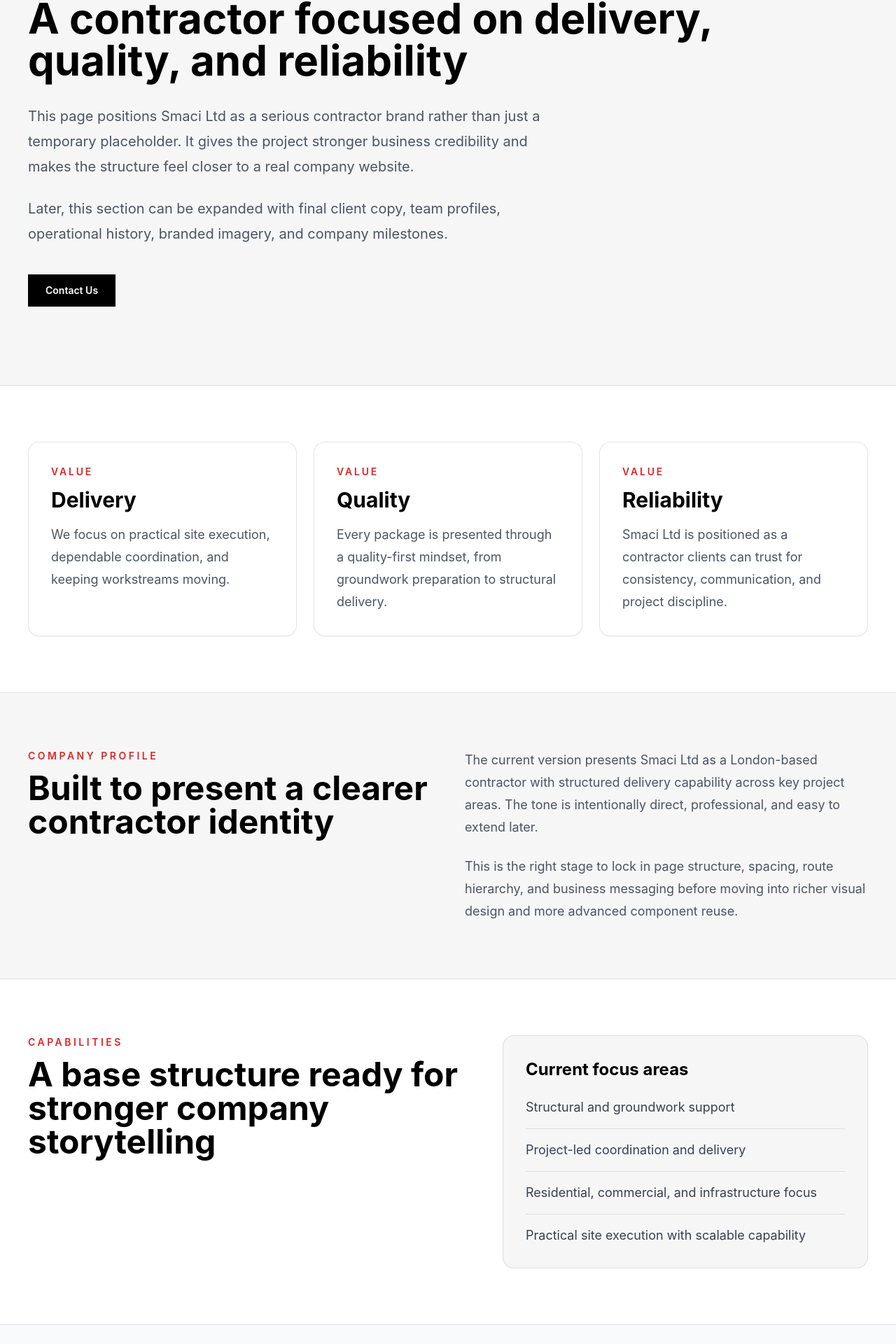
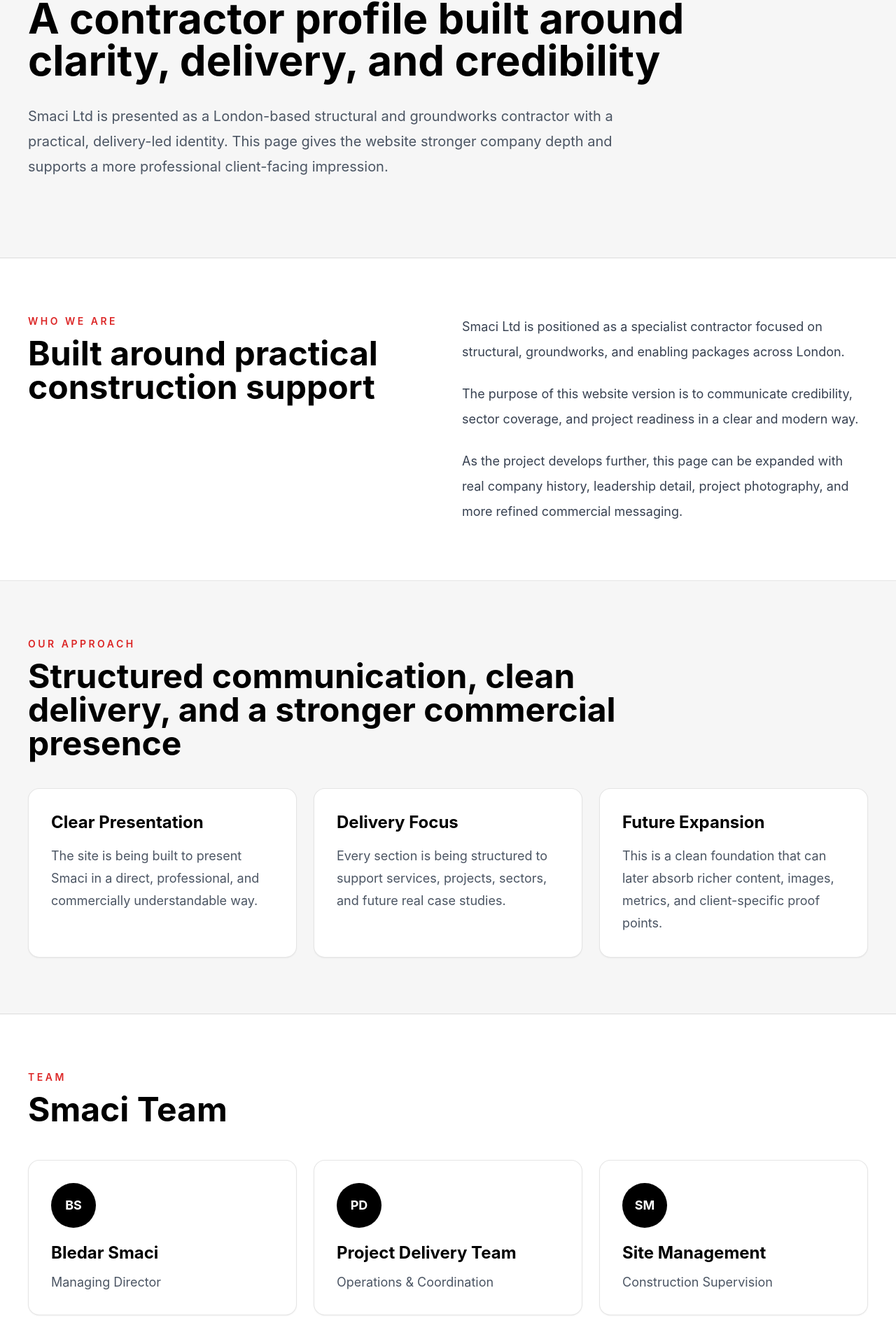
Before and after one commit to AlmirPeza/smaci-website, a React (Vite) app: page /about in a window 1280 px wide. Shown: the part 233-2153 px from the top of the page at 70% size. Built offline with nearby package versions, Linux system fonts and the light colour scheme.

Commit message:
feat: add company support pages and legal placeholders

```diff
--- a/src/pages/About.tsx
+++ b/src/pages/About.tsx
@@ -1,28 +1,9 @@
 import { Link } from "react-router-dom";
 
-const values = [
-  {
-    title: "Delivery",
-    description:
-      "We focus on practical site execution, dependable coordination, and keeping workstreams moving.",
-  },
-  {
-    title: "Quality",
-    description:
-      "Every package is presented through a quality-first mindset, from groundwork preparation to structural delivery.",
-  },
-  {
-    title: "Reliability",
-    description:
-      "Smaci Ltd is positioned as a contractor clients can trust for consistency, communication, and project discipline.",
-  },
-];
-
-const capabilities = [
-  "Structural and groundwork support",
-  "Project-led coordination and delivery",
-  "Residential, commercial, and infrastructure focus",
-  "Practical site execution with scalable capability",
+const team = [
+  { name: "Bledar Smaci", role: "Managing Director" },
+  { name: "Project Delivery Team", role: "Operations & Coordination" },
+  { name: "Site Management", role: "Construction Supervision" },
 ];
 
 export default function About() {
@@ -31,104 +12,147 @@ export default function About() {
       <section className="border-b border-black/10">
         <div className="mx-auto max-w-7xl px-6 py-20 md:px-10 md:py-28">
           <p className="mb-4 text-sm font-semibold uppercase tracking-[0.25em] text-red-600">
-            About Smaci Ltd
+            About
           </p>
 
           <h1 className="max-w-5xl text-5xl font-bold leading-tight md:text-6xl">
-            A contractor focused on delivery, quality, and reliability
+            A contractor profile built around clarity, delivery, and credibility
           </h1>
 
-          <div className="mt-8 max-w-3xl space-y-6 text-xl leading-9 text-gray-600">
+          <p className="mt-8 max-w-4xl text-xl leading-9 text-gray-600">
+            Smaci Ltd is presented as a London-based structural and groundworks
+            contractor with a practical, delivery-led identity. This page gives
+            the website stronger company depth and supports a more professional
+            client-facing impression.
+          </p>
+        </div>
+      </section>
+
+      <section className="border-b border-black/10 bg-white">
+        <div className="mx-auto grid max-w-7xl gap-10 px-6 py-20 md:px-10 lg:grid-cols-2">
+          <div>
+            <p className="mb-3 text-sm font-semibold uppercase tracking-[0.25em] text-red-600">
+              Who We Are
+            </p>
+            <h2 className="text-4xl font-bold md:text-5xl">
+              Built around practical construction support
+            </h2>
+          </div>
+
+          <div className="space-y-6 text-lg leading-9 text-gray-700">
             <p>
-              This page positions Smaci Ltd as a serious contractor brand rather
-              than just a temporary placeholder. It gives the project stronger
-              business credibility and makes the structure feel closer to a real
-              company website.
+              Smaci Ltd is positioned as a specialist contractor focused on
+              structural, groundworks, and enabling packages across London.
             </p>
             <p>
-              Later, this section can be expanded with final client copy, team
-              profiles, operational history, branded imagery, and company
-              milestones.
+              The purpose of this website version is to communicate credibility,
+              sector coverage, and project readiness in a clear and modern way.
+            </p>
+            <p>
+              As the project develops further, this page can be expanded with
+              real company history, leadership detail, project photography, and
+              more refined commercial messaging.
             </p>
           </div>
+        </div>
+      </section>
 
-          <div className="mt-10">
-            <Link
-              to="/contact"
-              className="inline-flex border border-black bg-black px-6 py-3 text-sm font-semibold text-white transition hover:bg-white hover:text-black"
-            >
-              Contact Us
-            </Link>
+      <section className="border-b border-black/10">
+        <div className="mx-auto max-w-7xl px-6 py-20 md:px-10">
+          <p className="mb-3 text-sm font-semibold uppercase tracking-[0.25em] text-red-600">
+            Our Approach
+          </p>
+          <h2 className="max-w-4xl text-4xl font-bold md:text-5xl">
+            Structured communication, clean delivery, and a stronger commercial presence
+          </h2>
+
+          <div className="mt-10 grid gap-6 md:grid-cols-3">
+            <article className="rounded-2xl border border-black/10 bg-white p-8 shadow-sm">
+              <h3 className="mb-4 text-2xl font-bold">Clear Presentation</h3>
+              <p className="text-lg leading-8 text-gray-600">
+                The site is being built to present Smaci in a direct,
+                professional, and commercially understandable way.
+              </p>
+            </article>
+
+            <article className="rounded-2xl border border-black/10 bg-white p-8 shadow-sm">
+              <h3 className="mb-4 text-2xl font-bold">Delivery Focus</h3>
+              <p className="text-lg leading-8 text-gray-600">
+                Every section is being structured to support services, projects,
+                sectors, and future real case studies.
+              </p>
+            </article>
+
+            <article className="rounded-2xl border border-black/10 bg-white p-8 shadow-sm">
+              <h3 className="mb-4 text-2xl font-bold">Future Expansion</h3>
+              <p className="text-lg leading-8 text-gray-600">
+                This is a clean foundation that can later absorb richer content,
+                images, metrics, and client-specific proof points.
+              </p>
+            </article>
           </div>
         </div>
       </section>
 
       <section className="border-b border-black/10 bg-white">
-        <div className="mx-auto grid max-w-7xl gap-6 px-6 py-20 md:grid-cols-3 md:px-10">
-          {values.map((value) => (
-            <article
-              key={value.title}
-              className="rounded-2xl border border-black/10 bg-white p-8 shadow-sm"
-            >
-              <p className="mb-3 text-sm font-semibold uppercase tracking-[0.2em] text-red-600">
-                Value
-              </p>
-              <h2 className="mb-4 text-3xl font-bold">{value.title}</h2>
-              <p className="text-lg leading-8 text-gray-600">
-                {value.description}
-              </p>
-            </article>
-          ))}
-        </div>
-      </section>
+        <div className="mx-auto max-w-7xl px-6 py-20 md:px-10">
+          <p className="mb-3 text-sm font-semibold uppercase tracking-[0.25em] text-red-600">
+            Team
+          </p>
+          <h2 className="text-4xl font-bold md:text-5xl">Smaci Team</h2>
 
-      <section className="border-b border-black/10">
-        <div className="mx-auto grid max-w-7xl gap-12 px-6 py-20 md:grid-cols-2 md:px-10">
-          <div>
-            <p className="mb-3 text-sm font-semibold uppercase tracking-[0.25em] text-red-600">
-              Company profile
-            </p>
-            <h2 className="text-4xl font-bold md:text-5xl">
-              Built to present a clearer contractor identity
-            </h2>
-          </div>
+          <div className="mt-12 grid gap-6 md:grid-cols-3">
+            {team.map((member) => (
+              <article
+                key={member.name}
+                className="rounded-2xl border border-black/10 bg-white p-8 shadow-sm"
+              >
+                <div className="mb-5 flex h-16 w-16 items-center justify-center rounded-full bg-black text-lg font-bold text-white">
+                  {member.name
+                    .split(" ")
+                    .map((part) => part[0])
+                    .slice(0, 2)
+                    .join("")}
+                </div>
 
-          <div className="space-y-6 text-lg leading-8 text-gray-600">
-            <p>
-              The current version presents Smaci Ltd as a London-based
-              contractor with structured delivery capability across key project
-              areas. The tone is intentionally direct, professional, and easy to
-              extend later.
-            </p>
-            <p>
-              This is the right stage to lock in page structure, spacing, route
-              hierarchy, and business messaging before moving into richer visual
-              design and more advanced component reuse.
-            </p>
+                <h3 className="text-2xl font-bold">{member.name}</h3>
+                <p className="mt-3 text-lg text-gray-600">{member.role}</p>
+              </article>
+            ))}
           </div>
         </div>
       </section>
 
-      <section className="bg-white">
-        <div className="mx-auto grid max-w-7xl gap-10 px-6 py-20 md:grid-cols-[1.1fr_0.9fr] md:px-10">
-          <div>
+      <section className="bg-[#f6f6f6]">
+        <div className="mx-auto max-w-7xl px-6 py-20 md:px-10">
+          <div className="max-w-4xl">
             <p className="mb-3 text-sm font-semibold uppercase tracking-[0.25em] text-red-600">
-              Capabilities
+              Next Step
             </p>
-            <h2 className="max-w-3xl text-4xl font-bold md:text-5xl">
-              A base structure ready for stronger company storytelling
+            <h2 className="text-4xl font-bold md:text-5xl">
+              Ready to continue the conversation
             </h2>
-          </div>
 
-          <div className="rounded-2xl border border-black/10 bg-[#f6f6f6] p-8">
-            <h3 className="mb-6 text-2xl font-bold">Current focus areas</h3>
-            <ul className="space-y-4 text-lg text-gray-700">
-              {capabilities.map((item) => (
-                <li key={item} className="border-b border-black/10 pb-4 last:border-b-0 last:pb-0">
-                  {item}
-                </li>
-              ))}
-            </ul>
+            <p className="mt-8 text-xl leading-9 text-gray-600">
+              The page now supports the overall brand presentation much better.
+              Later we can refine this further to match the final target version
+              with logo placement, stronger team visuals, and richer company copy.
+            </p>
+
+            <div className="mt-10 flex flex-wrap gap-4">
+              <Link
+                to="/contact"
+                className="inline-flex border border-black bg-black px-6 py-3 text-sm font-semibold text-white transition hover:bg-white hover:text-black"
+              >
+                Contact Us
+              </Link>
+              <Link
+                to="/projects"
+                className="inline-flex border border-black px-6 py-3 text-sm font-semibold text-black transition hover:bg-black hover:text-white"
+              >
+                View Projects
+              </Link>
+            </div>
           </div>
         </div>
       </section>
--- a/src/pages/NotFound.tsx
+++ b/src/pages/NotFound.tsx
@@ -2,26 +2,29 @@ import { Link } from "react-router-dom";
 
 export default function NotFound() {
   return (
-    <div className="flex min-h-screen items-center justify-center bg-white px-6 text-black">
-      <div className="max-w-xl text-center">
-        <p className="mb-3 text-sm font-semibold uppercase tracking-[0.2em] text-red-600">
+    <div className="flex min-h-screen items-center justify-center bg-[#f6f6f6] px-6 text-black">
+      <div className="max-w-2xl text-center">
+        <p className="mb-4 text-sm font-semibold uppercase tracking-[0.25em] text-red-600">
           404
         </p>
 
-        <h1 className="mb-6 text-4xl font-bold md:text-5xl">
+        <h1 className="text-5xl font-bold leading-tight md:text-6xl">
           Page not found
         </h1>
 
-        <p className="mb-8 text-lg leading-8 text-gray-700">
-          The page you’re looking for doesn’t exist or has been moved.
+        <p className="mt-8 text-xl leading-9 text-gray-600">
+          The page you requested does not exist or has not been built yet.
+          Return to the homepage and continue through the main site sections.
         </p>
 
-        <Link
-          to="/"
-          className="rounded-md bg-black px-6 py-3 text-sm font-semibold text-white transition hover:bg-gray-800"
-        >
-          Return Home
-        </Link>
+        <div className="mt-10">
+          <Link
+            to="/"
+            className="inline-flex border border-black bg-black px-6 py-3 text-sm font-semibold text-white transition hover:bg-white hover:text-black"
+          >
+            Back to home
+          </Link>
+        </div>
       </div>
     </div>
   );
```
Also changed, not shown: src/pages/Careers.tsx (+26 -16 lines), src/pages/Contact.tsx (+139 -25 lines), src/pages/Cookies.tsx (+23 -13 lines), src/pages/Privacy.tsx (+23 -13 lines).
